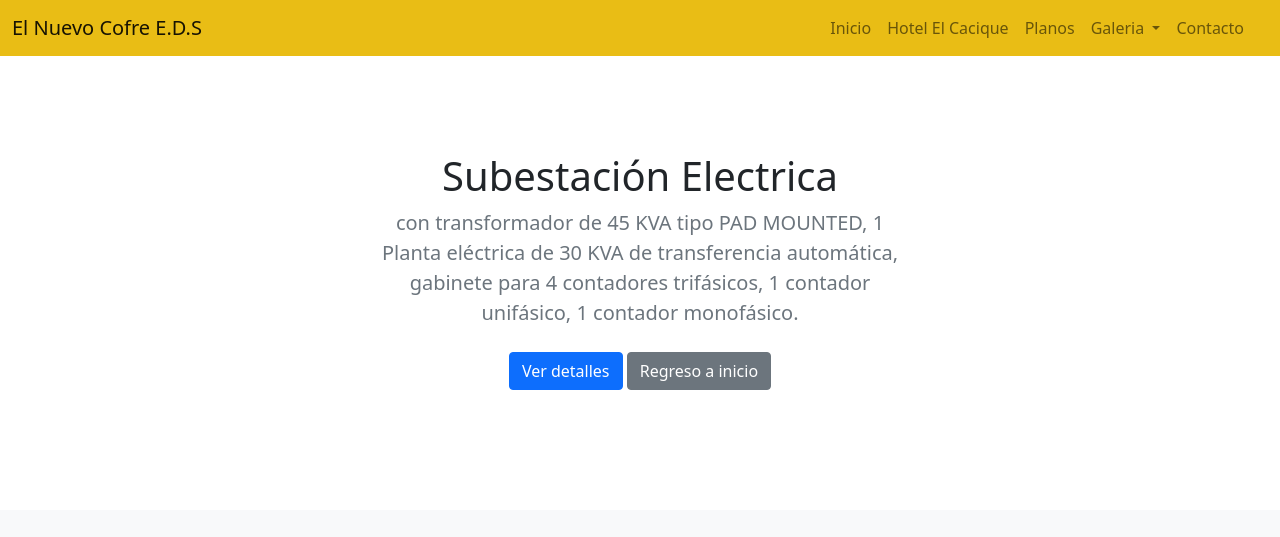
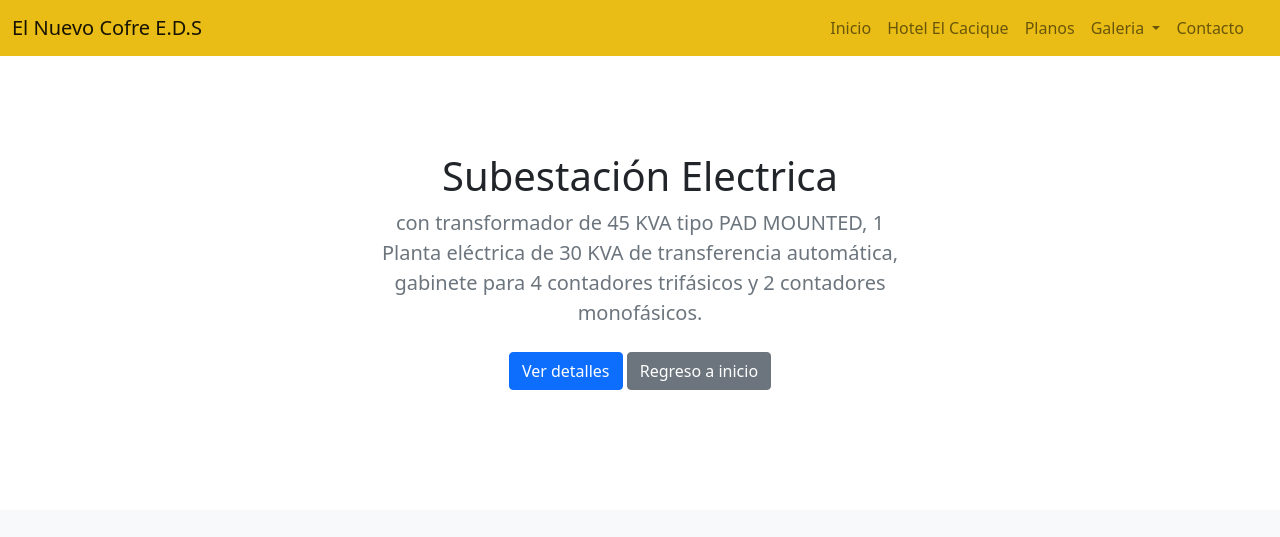
Before and after one commit to TitoFM16/El-Cofre, a plain HTML site: page generador/respaldo.html in a window 1280 px wide. Shown: the top 537 px of the page. Drawn offline with Linux system fonts and the light colour scheme.

Commit message:
correción menor en pagina de subestación electrica

```diff
--- a/generador/respaldo.html
+++ b/generador/respaldo.html
@@ -78,8 +78,7 @@
       <div class="col-lg-6 col-md-8 mx-auto">
         <h1 class="fw-light">Subestación Electrica</h1>
         <p class="lead text-muted">con transformador de 45 KVA tipo PAD MOUNTED, 1 Planta eléctrica de 30 KVA de
-            transferencia automática, gabinete para 4 contadores trifásicos, 1 contador unifásico, 1 contador
-            monofásico.</p>
+            transferencia automática, gabinete para 4 contadores trifásicos y 2 contadores monofásicos.</p>
         <p>
           <a href="#album" class="btn btn-primary my-2">Ver detalles</a>
           <a href="../index.html" class="btn btn-secondary my-2">Regreso a inicio</a>
```
